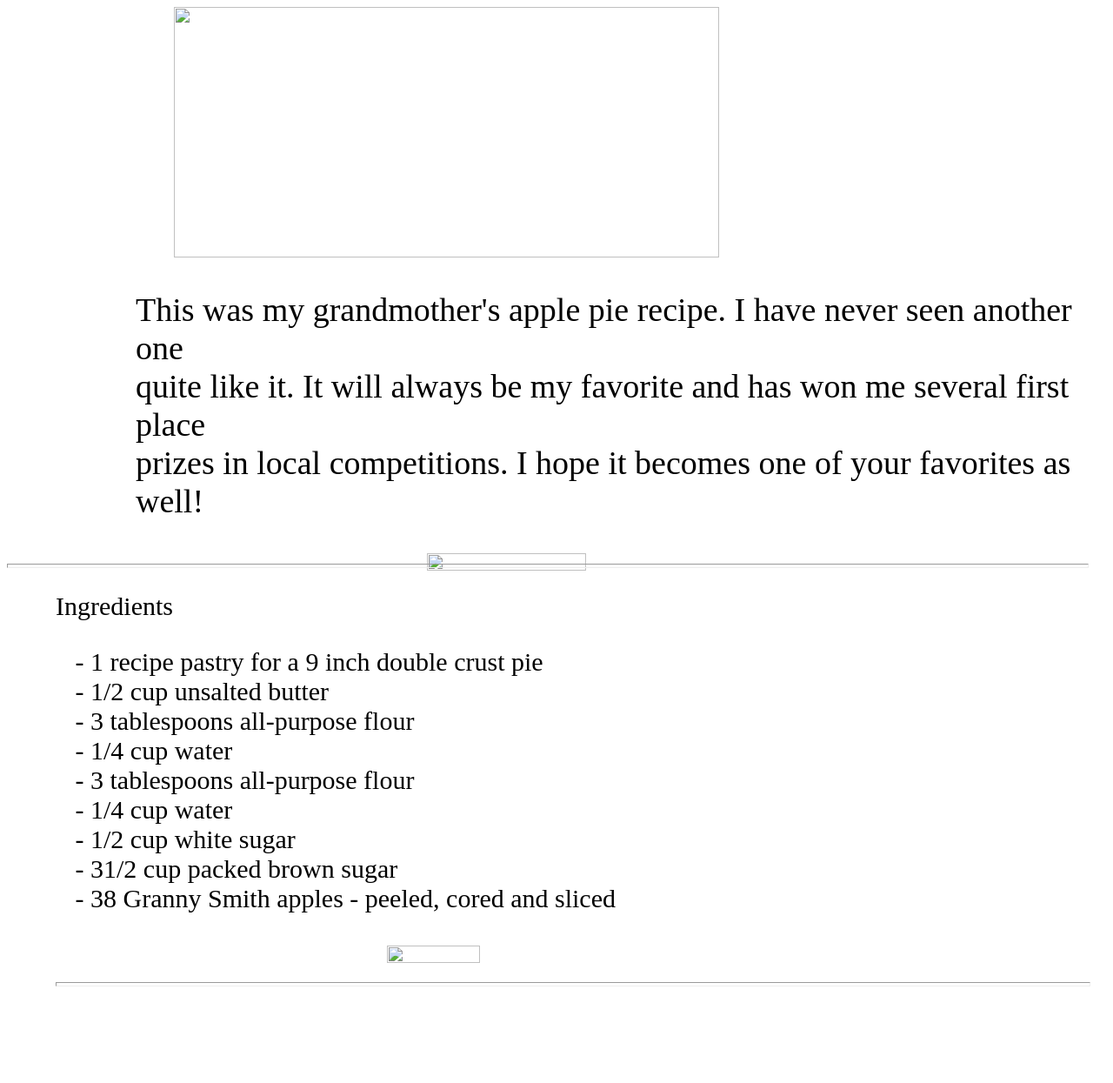
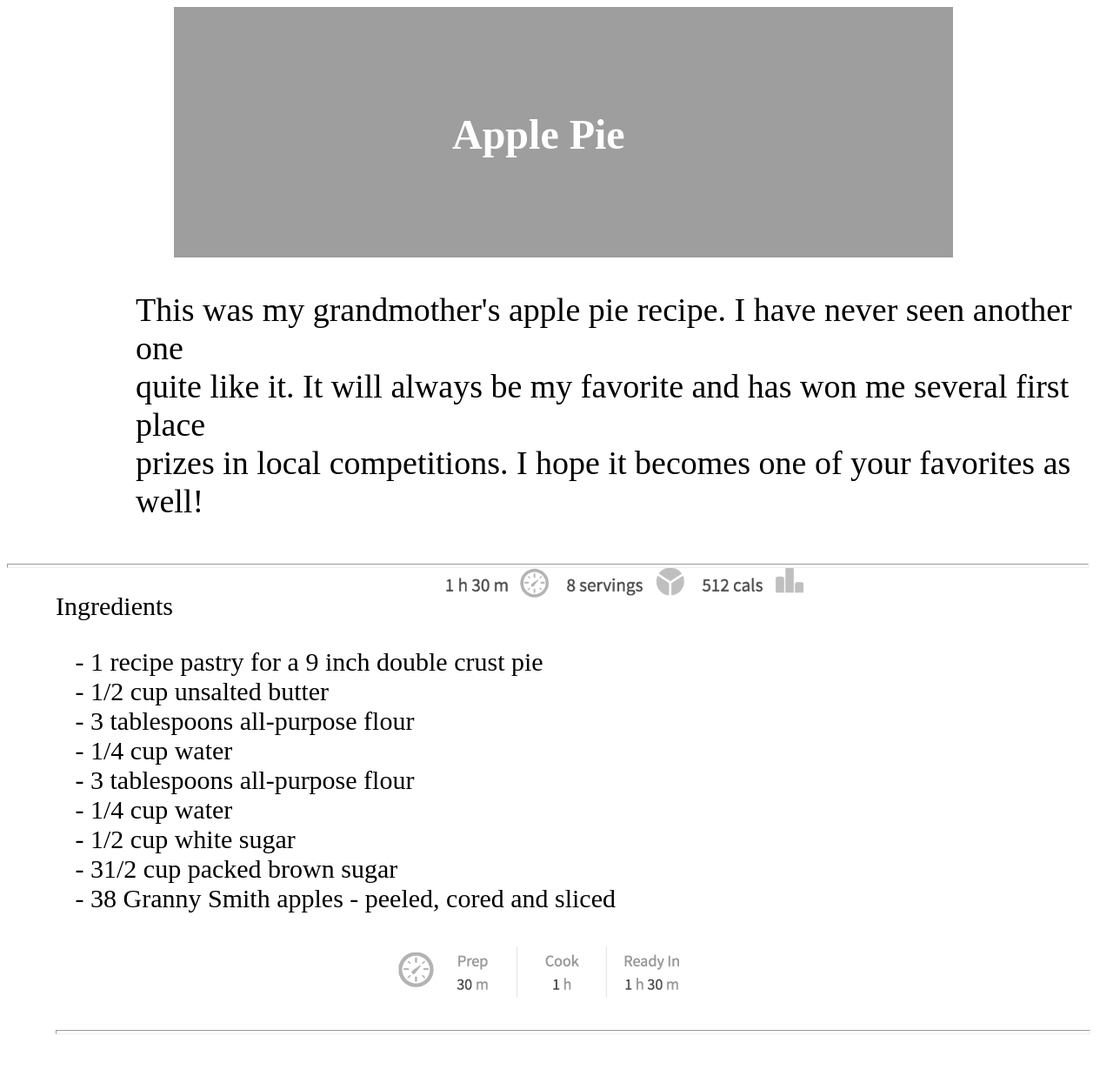
Before and after one commit to NasserNaif/Projects, a plain HTML site: page index.html in a window 1280 px wide. Shown: the top 1245 px of the page at 87% size. Drawn offline with Linux system fonts and the light colour scheme; the site is published under a folder, as on GitHub Pages, so addresses that start at the root find nothing.

Commit message:
Update index.html

```diff
--- a/index.html
+++ b/index.html
@@ -10,7 +10,7 @@
   <body>
     <div>
       <div class="Photo">
-        <img class="AppleImage" src="/apple-pie.jpg" />
+        <img class="AppleImage" src="apple-pie.jpg" />
         <h1 class="FontImage">Apple Pie</h1>
       </div>
 
@@ -23,7 +23,7 @@
           prizes in local competitions. I hope it becomes one of your favorites
           as well!
         </p>
-        <img class="Cooking" src="/recipe-info.png" />
+        <img class="Cooking" src="recipe-info.png" />
       </div>
 
       <hr class="hr1" size="5px" />
@@ -41,7 +41,7 @@
           <li>31/2 cup packed brown sugar</li>
           <li>38 Granny Smith apples - peeled, cored and sliced</li>
         </ul>
-        <img src="/cooking-info.png" class="recipe" />
+        <img src="cooking-info.png" class="recipe" />
         <hr class="hr2" size="5px" />
       </div>
 
```
